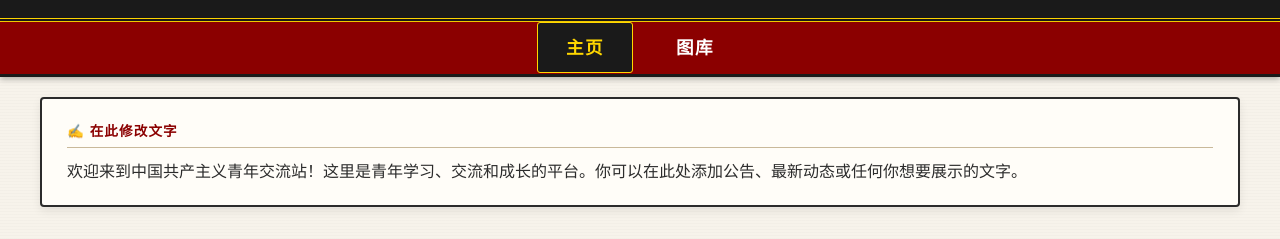
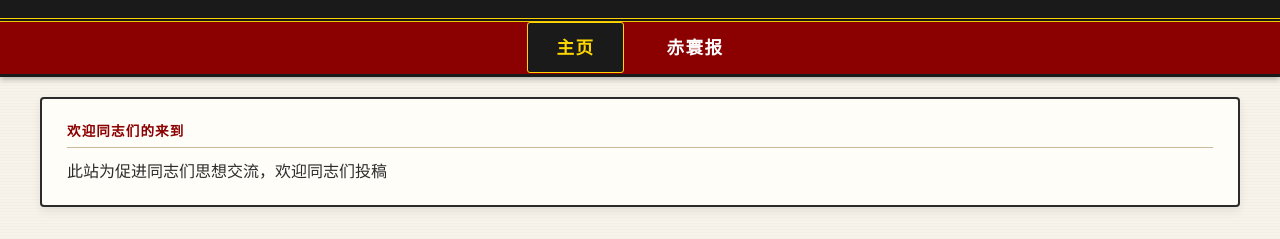
Before and after one commit to 1lianhe/communism, a plain HTML site: page index.html in a window 1280 px wide. Shown: the part 58-297 px from the top of the page. Drawn offline with Linux system fonts and the light colour scheme.

Commit message:
Add files via upload

```diff
--- a/index.html
+++ b/index.html
@@ -115,7 +115,7 @@
       margin-right: auto;
     }
     .custom-text::before {
-      content: "✍️ 在此修改文字";
+      content: "欢迎同志们的来到";
       display: block;
       color: var(--primary);
       font-weight: bold;
@@ -239,7 +239,7 @@
       font-family: var(--font-serif);
     }
 
-    /* ========== 图库：全宽大图 ========== */
+    /* ========== 赤寰报：全宽大图 ========== */
     .gallery {
       display: grid;
       grid-template-columns: 1fr;
@@ -469,7 +469,7 @@
   <!-- ==================== 导航栏 ==================== -->
   <nav class="navbar">
     <a class="nav-link active" data-target="home">主页</a>
-    <a class="nav-link" data-target="gallery">图库</a>
+    <a class="nav-link" data-target="gallery">赤寰报</a>
   </nav>
 
   <!-- ==================== 主内容 ==================== -->
@@ -479,7 +479,7 @@
     <div id="home" class="page-section active">
       <!-- 预留文字区域 -->
       <div class="custom-text">
-        欢迎来到中国共产主义青年交流站！这里是青年学习、交流和成长的平台。你可以在此处添加公告、最新动态或任何你想要展示的文字。
+       此站为促进同志们思想交流，欢迎同志们投稿
       </div>
 
       <h1>中国共产主义青年交流站</h1>
@@ -516,7 +516,7 @@
       </div>
     </div>
 
-    <!-- ========== 图库区块 ========== -->
+    <!-- ========== 赤寰报区块 ========== -->
     <div id="gallery" class="page-section">
       <h2>图库</h2>
       <p style="color:#6b5d4a; margin-bottom:20px; text-align:center; font-family:var(--font-serif);">点击图片查看大图，点击下方“保存”按钮直接保存图片。</p>
```
